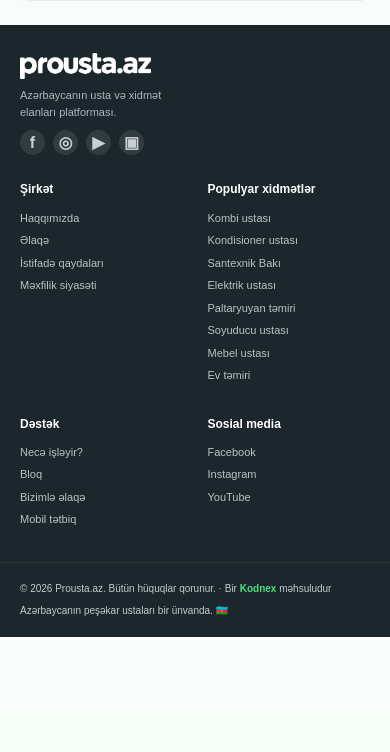
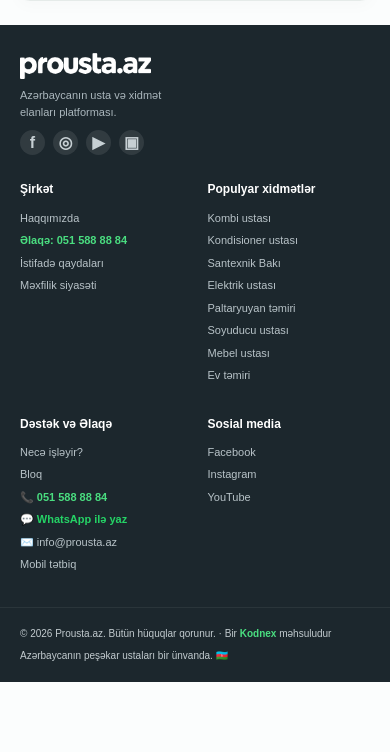
Before and after one commit to guliyevsarxan92-dot/prousta, a Django app: page / in a window 390 px wide. Shown: the part 4219-4971 px from the top of the page. Before the commit the page ends 4856 px from the top, so only its background shows below. Run offline with Django 5.2, Linux system fonts and the light colour scheme; data comes from the database, SQL or seed files in the repository; data that the repository does not hold is empty; some libraries are stand-ins or nearby versions.

Commit message:
feat(footer): add direct contact mobile phone 051 588 88 84 to footer and mobile menu

```diff
--- a/templates/base.html
+++ b/templates/base.html
@@ -223,6 +223,10 @@ footer{background:#0f172a;color:#94a3b8;margin-top:60px}
     Mobil Tətbiq
   </a>
   <a href="{% url 'elan_siyahi' %}">Elanlar</a>
+  <a href="tel:+994515888884" style="color:var(--p);font-weight:700;display:flex;align-items:center;gap:8px">
+    <svg width="18" height="18" viewBox="0 0 24 24" fill="none" stroke="currentColor" stroke-width="2.5" stroke-linecap="round" stroke-linejoin="round"><path d="M22 16.92v3a2 2 0 0 1-2.18 2 19.79 19.79 0 0 1-8.63-3.07A19.5 19.5 0 0 1 4.69 12 19.79 19.79 0 0 1 1.65 3.38 2 2 0 0 1 3.62 1h3a2 2 0 0 1 2 1.72c.127.96.361 1.903.7 2.81a2 2 0 0 1-.45 2.11L7.91 8.53a16 16 0 0 0 6.29 6.29l.91-.91a2 2 0 0 1 2.11-.45c.907.339 1.85.573 2.81.7A2 2 0 0 1 22 16.92z"/></svg>
+    Əlaqə: 051 588 88 84
+  </a>
   {% if user.is_authenticated %}
     <a href="{% url 'mesajlar' %}">Mesajlar {% if oxunmamis_mesaj %}<span style="background:#ef4444;color:#fff;font-size:11px;padding:1px 6px;border-radius:20px;margin-left:4px">{{ oxunmamis_mesaj }}</span>{% endif %}</a>
     <a href="{% url 'odenis' %}">Balans: {{ user_balans }} ₼</a>
--- a/templates/partials/site_footer.html
+++ b/templates/partials/site_footer.html
@@ -1,10 +1,58 @@
 <footer class="site-footer">
  <div class="footer-top">
-  <div class="footer-brand">{% include 'partials/brand_logo.html' with variant='light' %}<p>Azərbaycanın usta və xidmət<br>elanları platforması.</p><div class="footer-social"><a href="https://www.facebook.com/61568796886691" target="_blank" rel="noopener" aria-label="Facebook">f</a><a href="https://www.instagram.com/prousta.az" target="_blank" rel="noopener" aria-label="Instagram">◎</a><a href="https://www.youtube.com/@prousta.servis.merkezi" target="_blank" rel="noopener" aria-label="YouTube">▶</a><a href="{% url 'mobil_app' %}" aria-label="Mobil tətbiq">▣</a></div></div>
-  <div class="footer-col"><h4>Şirkət</h4><a href="{% url 'haqqimizda' %}">Haqqımızda</a><a href="mailto:info@prousta.az">Əlaqə</a><a href="{% url 'istifade_sertleri' %}">İstifadə qaydaları</a><a href="{% url 'gizlilik' %}">Məxfilik siyasəti</a></div>
-  <div class="footer-col footer-categories"><h4>Populyar xidmətlər</h4><div><a href="/xidmet/kombi-ustasi/">Kombi ustası</a><a href="/xidmet/kondisioner-ustasi/">Kondisioner ustası</a><a href="/xidmet/santexnik/">Santexnik Bakı</a><a href="/xidmet/elektrik/">Elektrik ustası</a><a href="/xidmet/paltaryuyan-ustasi/">Paltaryuyan təmiri</a><a href="/xidmet/soyuducu-ustasi/">Soyuducu ustası</a><a href="/xidmet/mebel-interyer/">Mebel ustası</a><a href="/xidmet/temir-tikinti/">Ev təmiri</a></div></div>
-  <div class="footer-col"><h4>Dəstək</h4><a href="{% url 'index' %}#nece-isleyir">Necə işləyir?</a><a href="{% url 'problemler_siyahi' %}">Bloq</a><a href="https://wa.me/994515888884" target="_blank" rel="noopener">Bizimlə əlaqə</a><a href="{% url 'mobil_app' %}">Mobil tətbiq</a></div>
-  <div class="footer-col"><h4>Sosial media</h4><a href="https://www.facebook.com/61568796886691" target="_blank" rel="noopener">Facebook</a><a href="https://www.instagram.com/prousta.az" target="_blank" rel="noopener">Instagram</a><a href="https://www.youtube.com/@prousta.servis.merkezi" target="_blank" rel="noopener">YouTube</a></div>
+  <div class="footer-brand">
+    {% include 'partials/brand_logo.html' with variant='light' %}
+    <p>Azərbaycanın usta və xidmət<br>elanları platforması.</p>
+    <div class="footer-social">
+      <a href="https://www.facebook.com/61568796886691" target="_blank" rel="noopener" aria-label="Facebook">f</a>
+      <a href="https://www.instagram.com/prousta.az" target="_blank" rel="noopener" aria-label="Instagram">◎</a>
+      <a href="https://www.youtube.com/@prousta.servis.merkezi" target="_blank" rel="noopener" aria-label="YouTube">▶</a>
+      <a href="{% url 'mobil_app' %}" aria-label="Mobil tətbiq">▣</a>
+    </div>
+  </div>
+
+  <div class="footer-col">
+    <h4>Şirkət</h4>
+    <a href="{% url 'haqqimizda' %}">Haqqımızda</a>
+    <a href="tel:+994515888884" style="color:#4ade80;font-weight:700">Əlaqə: 051 588 88 84</a>
+    <a href="{% url 'istifade_sertleri' %}">İstifadə qaydaları</a>
+    <a href="{% url 'gizlilik' %}">Məxfilik siyasəti</a>
+  </div>
+
+  <div class="footer-col footer-categories">
+    <h4>Populyar xidmətlər</h4>
+    <div>
+      <a href="/xidmet/kombi-ustasi/">Kombi ustası</a>
+      <a href="/xidmet/kondisioner-ustasi/">Kondisioner ustası</a>
+      <a href="/xidmet/santexnik/">Santexnik Bakı</a>
+      <a href="/xidmet/elektrik/">Elektrik ustası</a>
+      <a href="/xidmet/paltaryuyan-ustasi/">Paltaryuyan təmiri</a>
+      <a href="/xidmet/soyuducu-ustasi/">Soyuducu ustası</a>
+      <a href="/xidmet/mebel-interyer/">Mebel ustası</a>
+      <a href="/xidmet/temir-tikinti/">Ev təmiri</a>
+    </div>
+  </div>
+
+  <div class="footer-col">
+    <h4>Dəstək və Əlaqə</h4>
+    <a href="{% url 'index' %}#nece-isleyir">Necə işləyir?</a>
+    <a href="{% url 'problemler_siyahi' %}">Bloq</a>
+    <a href="tel:+994515888884" style="color:#4ade80;font-weight:700">📞 051 588 88 84</a>
+    <a href="https://wa.me/994515888884" target="_blank" rel="noopener" style="color:#25d366;font-weight:600">💬 WhatsApp ilə yaz</a>
+    <a href="mailto:info@prousta.az">✉️ info@prousta.az</a>
+    <a href="{% url 'mobil_app' %}">Mobil tətbiq</a>
+  </div>
+
+  <div class="footer-col">
+    <h4>Sosial media</h4>
+    <a href="https://www.facebook.com/61568796886691" target="_blank" rel="noopener">Facebook</a>
+    <a href="https://www.instagram.com/prousta.az" target="_blank" rel="noopener">Instagram</a>
+    <a href="https://www.youtube.com/@prousta.servis.merkezi" target="_blank" rel="noopener">YouTube</a>
+  </div>
  </div>
- <div class="footer-bottom"><span>© {% now 'Y' %} Prousta.az. Bütün hüquqlar qorunur. · Bir <a href="https://kodnex.store" target="_blank" rel="noopener" style="color:#4ade80;font-weight:700;text-decoration:none">Kodnex</a> məhsuludur</span><span>Azərbaycanın peşəkar ustaları bir ünvanda. 🇦🇿</span></div>
+
+ <div class="footer-bottom">
+   <span>© {% now 'Y' %} Prousta.az. Bütün hüquqlar qorunur. · Bir <a href="https://kodnex.store" target="_blank" rel="noopener" style="color:#4ade80;font-weight:700;text-decoration:none">Kodnex</a> məhsuludur</span>
+   <span>Azərbaycanın peşəkar ustaları bir ünvanda. 🇦🇿</span>
+ </div>
 </footer>
```
